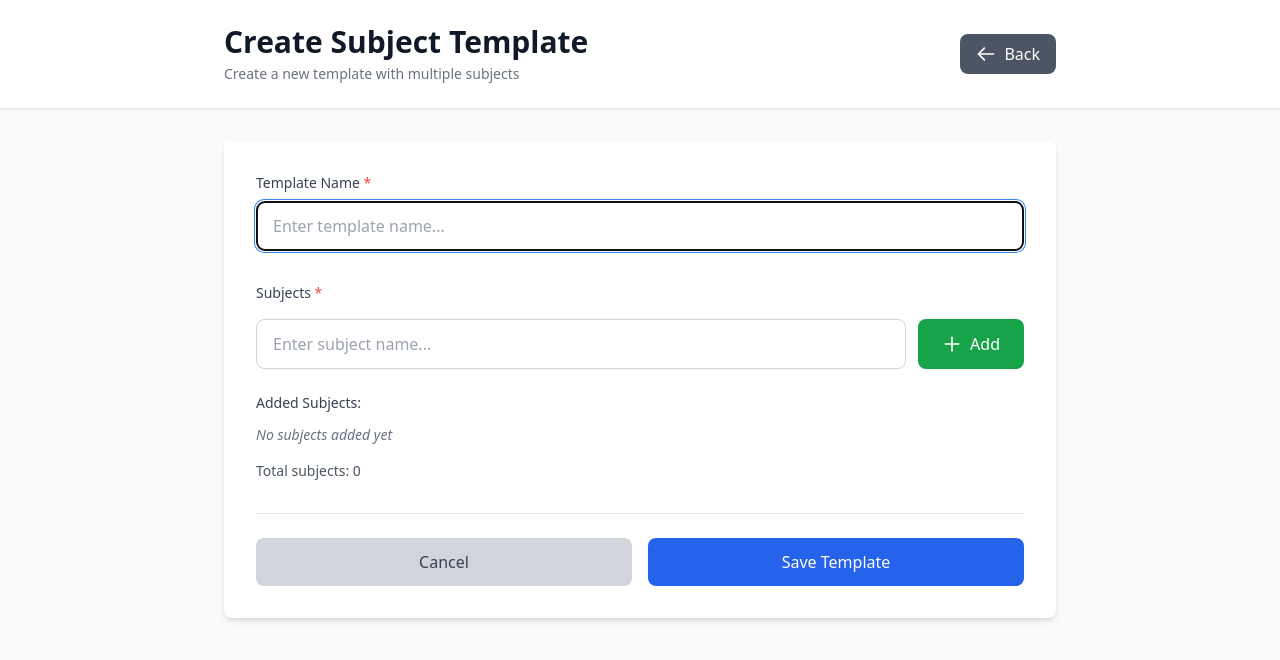
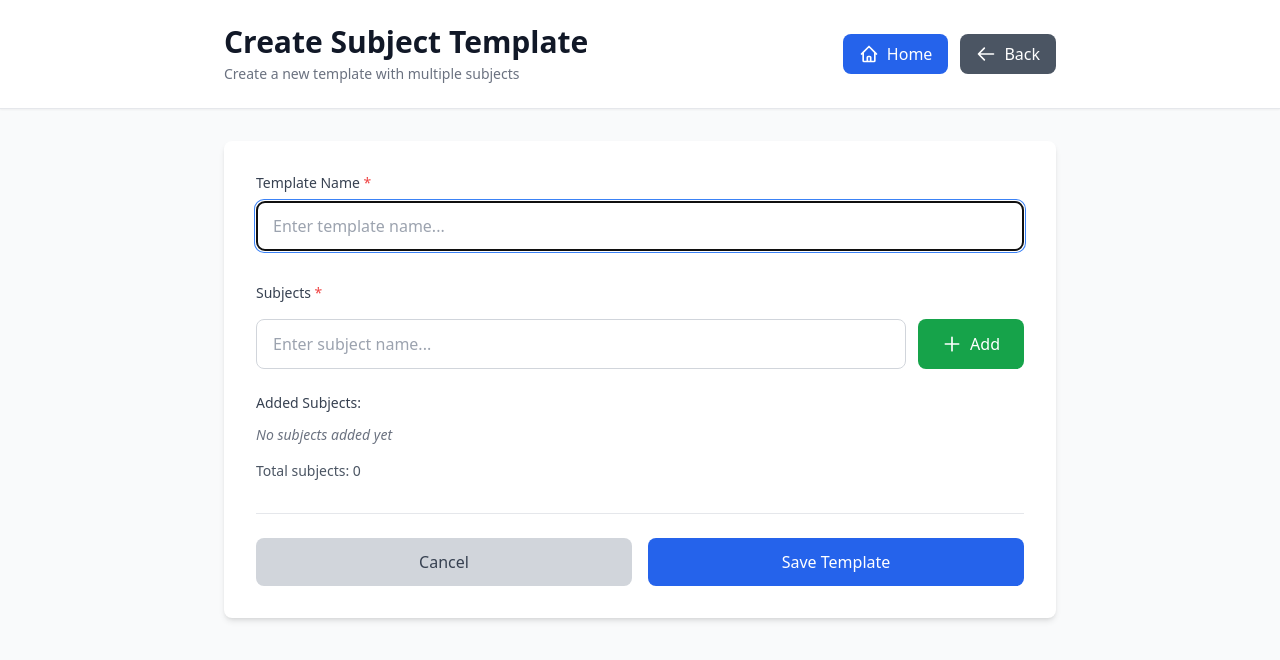
Before and after one commit to AshenKavinda/School-summary-report, a website: page src/view/subject_tem_create.html in a window 1280 px wide. Drawn offline with nearby package versions, Linux system fonts and the light colour scheme.

Commit message:
add index page shortcut

```diff
--- a/src/view/subject_tem_create.html
+++ b/src/view/subject_tem_create.html
@@ -32,6 +32,16 @@
                     <h1 class="text-3xl font-bold text-gray-900">Create Subject Template</h1>
                     <p class="mt-1 text-sm text-gray-500">Create a new template with multiple subjects</p>
                 </div>
+                <div class="flex items-center space-x-3">
+                    <button
+                        onclick="goHome()"
+                        class="bg-blue-600 hover:bg-blue-700 text-white px-4 py-2 rounded-lg font-medium transition duration-200 flex items-center space-x-2"
+                    >
+                        <svg class="w-5 h-5" fill="none" stroke="currentColor" viewBox="0 0 24 24">
+                            <path stroke-linecap="round" stroke-linejoin="round" stroke-width="2" d="M3 12l2-2m0 0l7-7 7 7M5 10v10a1 1 0 001 1h3m10-11l2 2m-2-2v10a1 1 0 01-1 1h-3m-6 0a1 1 0 001-1v-4a1 1 0 011-1h2a1 1 0 011 1v4a1 1 0 001 1m-6 0h6"></path>
+                        </svg>
+                        <span>Home</span>
+                    </button>
                     <button
                         onclick="goBack()"
                         class="bg-gray-600 hover:bg-gray-700 text-white px-4 py-2 rounded-lg font-medium transition duration-200 flex items-center space-x-2"
@@ -41,6 +51,7 @@
                         </svg>
                         <span>Back</span>
                     </button>
+                </div>
             </div>
         </div>
     </header>
@@ -402,6 +413,17 @@
             }
         }
 
+        // Redirect to homepage
+        function goHome() {
+            if (!formSavedSuccessfully && (subjectsList.getSize() > 0 || templateNameInput.value.trim())) {
+                if (confirm('Are you sure you want to leave? Your changes will be lost.')) {
+                    window.location.href = '/';
+                }
+            } else {
+                window.location.href = '/';
+            }
+        }
+
         // Reset form function
         function resetForm() {
             // Clear all form inputs
```
Also changed, not shown: src/view/export.html (+13 -0 lines), src/view/marks_manager.html (+16 -0 lines), src/view/subject_tem_home.html (+16 -0 lines), src/view/summary_home.html (+16 -0 lines), src/view/summary_initialization.html (+21 -0 lines). Lines whose indentation alone changed are shown as unchanged.
